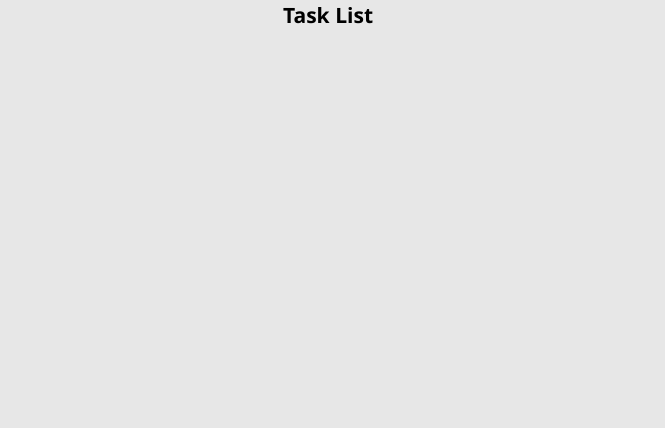
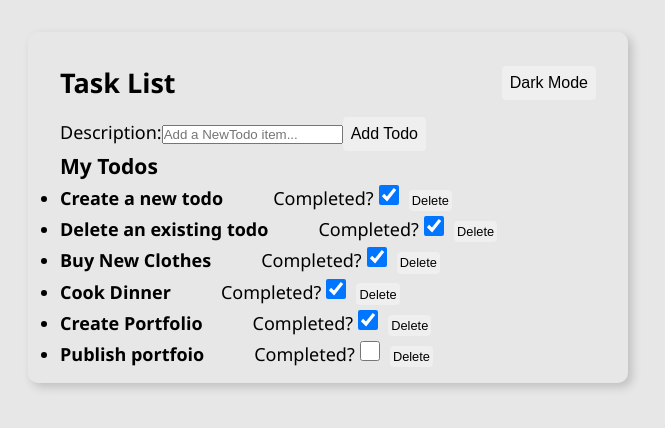
Before and after one commit to Sarah-Wambui/todo-app, a React app: page / in a window 1280 px wide. Shown: the whole page, without its empty margins (312-977 px from the left). Built offline with nearby package versions, Linux system fonts and the light colour scheme; data requests are answered from the project's data file.

Commit message:
feat: added delete patch and post funtionality
created functions for DELETE, PATCH and POST functionality

```diff
--- a/db.json
+++ b/db.json
@@ -1,24 +1,34 @@
 {
-    "todos":[
+  "todos": [
     {
       "id": 1,
-            "description": "Create my todo app",
-            "completed": false
-        },
-        {
-            "id": 2,
-            "description": "Create my portfolio",
-            "completed": false
+      "description": "Create a new todo",
+      "completed": true
     },
     {
       "id": 3,
-            "description": "Publish porftolio on github pages",
-            "completed": false
+      "description": "Delete an existing todo",
+      "completed": true
     },
     {
-            "id": 4,
-            "description": "Read through React again",
-            "completed": false
+      "description": " Buy New Clothes",
+      "completed": true,
+      "id": 8
+    },
+    {
+      "description": "Cook Dinner",
+      "completed": true,
+      "id": 10
+    },
+    {
+      "description": "Create Portfolio",
+      "completed": true,
+      "id": 11
+    },
+    {
+      "description": "Publish portfoio",
+      "completed": false,
+      "id": 12
     }
   ]
 }
--- a/src/components/App.css
+++ b/src/components/App.css
@@ -8,6 +8,53 @@ body{
   font-family: "Segoe UI", Tahoma, Geneva, Verdana, sans-serif;
   font-size: 18px;
 }
-.App {
-  text-align: center;
+button,
+select {
+  border: none;
+  padding: 0.5rem;
+  border-radius: 4px;
+  font-size: 1rem;
 }
+span[role="image"] {
+  color: transparent;
+  text-shadow: 0 0 0 black;
+}
+.App.dark {
+  --font-color: rgb(255, 255, 255);
+  --background: rgb(50, 50, 50);
+  --background--light: rgb(80, 80, 80);
+  transition: all 0.3s;
+}
+#App {
+  margin: 2rem auto;
+  padding: 1rem 2rem;
+  max-width: 600px;
+  background: var(--background);
+  color: var(--font-color);
+  box-shadow: 4px 4px 10px rgba(33, 33, 33, 0.2);
+  border-radius: 10px;
+}
+header{
+  display: flex;
+  justify-content: space-between;
+  align-items: center;
+  border-top-left-radius: 10px;
+  border-top-right-radius: 10px;
+}
+header h2 {
+  padding: 1rem 0;
+}
+.item{
+  margin-left: 50px;
+}
+.btn{
+  margin-left: 10px;
+  padding: 0.2rem;
+  font-size: 0.8rem;
+}
+.check{
+  margin-left: 5px;
+  width:20px;
+  height: 20px;
+  margin-top: 5px;
+}
--- a/src/components/App.js
+++ b/src/components/App.js
@@ -1,9 +1,11 @@
 import './App.css';
 import React,{useState, useEffect} from "react"
+import TodoList from './TodoList';
+import NewTodo from './NewTodo';
 
 function App() {
-const [todos, setTodos] = useState([])
-console.log(todos)
+  const [isDark, setIsDark] = useState(false)
+  const [todos, setTodos] = useState([])
 
 useEffect(()=>{
   fetch("http://localhost:3000/todos")
@@ -11,12 +13,61 @@ useEffect(()=>{
   .then(data => setTodos(data))
 },[])
 
+function handleMode(){
+  setIsDark(!isDark)
+}
+const appClass= isDark ? "App dark" : "App light"
+
+
+function addTodo(newTodo){
+  setTodos([...todos, newTodo])
+}
+
+function updateTodo(id, completed){
+   console.log({id, completed})
+  const updatedTodos = todos.map(todo=>{
+    if(todo.id === id){
+      return { ...todo, completed }
+    }else {
+      return todo
+    }
+  })
+     setTodos(updatedTodos)
+}
+
+function deleteTodo(id){
+const updatedTodos= todos.filter((todo) => todo.id !== id)
+setTodos(updatedTodos)
+}
+
+
   return (
-    <div className="App">
-      <h3>Task List</h3>
+    <div id="App" className={appClass} >
+      <header>
+        <h2>Task List</h2>
+        <button onClick={handleMode}>{isDark ? "Light Mode" : "Dark Mode"}</button>
+      </header>
+      <NewTodo addTodo={addTodo}/>
+      <TodoList todos={todos} updateTodo={updateTodo} deleteTodo={deleteTodo}/>
 
     </div>
   );
 }
 
 export default App;
+
+
+//mission
+//To be able to carry out crud functionality
+//To be able to toggle dark mode
+//
+// pseudocode
+// import usestate and useeffect
+// create a state that holds isDark mode
+// create another state that will hold the fetched todos from the mock server
+// make a GET fetch request to the server inside the useeffect hook and store inside the todos variables
+// pass the fetched todos to the TodoList component
+// map them in that component and pass the mapped todos to the TodoItem and display each todo in an unlisted list
+// in the NewTodo component make  POST request to the server to create a new todo.
+// add a delete event to the delete button in each todo to make a DELETE request
+// add an update event to a checked input to make a PATCH request
--- a/src/components/NewTodo.js
+++ b/src/components/NewTodo.js
@@ -1,8 +1,35 @@
-import React from 'react'
+import React,{useState} from 'react'
 
-function NewTodo() {
+function NewTodo({addTodo}) {
+const [formData, setFormData] = useState({
+  description: "",
+  completed: false
+})
+
+function handleChange(e){
+ setFormData({
+  ...formData,
+  [e.target.name] : e.target.value
+ })
+}
+function handleSubmit(event){
+  event.preventDefault()
+fetch("http://localhost:3000/todos",{
+  method: "POST",
+  headers: {
+    "Content-Type" : "application/json"
+  },
+  body: JSON.stringify(formData)
+})
+.then(resp => resp.json())
+.then(newTodo => addTodo(newTodo))
+}
   return (
-    <div>NewTodo</div>
+    <form onSubmit={handleSubmit}>
+      <label htmlFor="description">Description:</label>
+      <input type="text" onChange={handleChange} name="description" value={formData.description} placeholder="Add a NewTodo item..." required/>
+      <button type="submit">Add Todo</button>
+    </form>
   )
 }
 
--- a/src/components/TodoItem.js
+++ b/src/components/TodoItem.js
@@ -1,8 +1,39 @@
 import React from 'react'
 
-function TodoItem() {
+function TodoItem({todo ,updateTodo, deleteTodo}) {
+const { id, description, completed} = todo
+
+
+function handleComplete(completed){
+  console.log(completed)
+  fetch(`http://localhost:3000/todos/${id}`,{
+    method: "PATCH",
+    headers: {
+      "Content-Type": "application/json"
+    },
+    body: JSON.stringify({ completed})
+  })
+  .then(resp => resp.json())
+  .then(data => updateTodo(data.id, data.completed))
+}
+
+function handleDelete(){
+  fetch(`http://localhost:3000/todos/${id}`,{
+    method: "DELETE",
+  })
+  deleteTodo(id)
+}
+
+
   return (
-    <div>TodoItem</div>
+    <li>
+      <strong>{description}</strong>
+      <label className="item">
+        Completed?
+        <input type="checkbox" checked={completed} className="check" onChange={e => handleComplete(e.target.checked)}/>
+        </label>
+        <button className="btn" onClick={handleDelete} >Delete</button>
+    </li>
   )
 }
 
--- a/src/components/TodoList.js
+++ b/src/components/TodoList.js
@@ -1,8 +1,17 @@
 import React from 'react'
+import TodoItem from './TodoItem'
 
-function TodoList() {
+function TodoList({todos, updateTodo, deleteTodo}) {
+
   return (
-    <div>TodoList</div>
+    <div>
+      <h3>My Todos</h3>
+      <ul>
+        {todos.map((todo)=> (
+          <TodoItem key={todo.id} todo={todo} updateTodo={updateTodo} deleteTodo={deleteTodo}/>
+        ))}
+      </ul>
+    </div>
   )
 }
 
```
Also changed, not shown: public/index.html (+1 -23 lines). Lines whose indentation alone changed are shown as unchanged.
